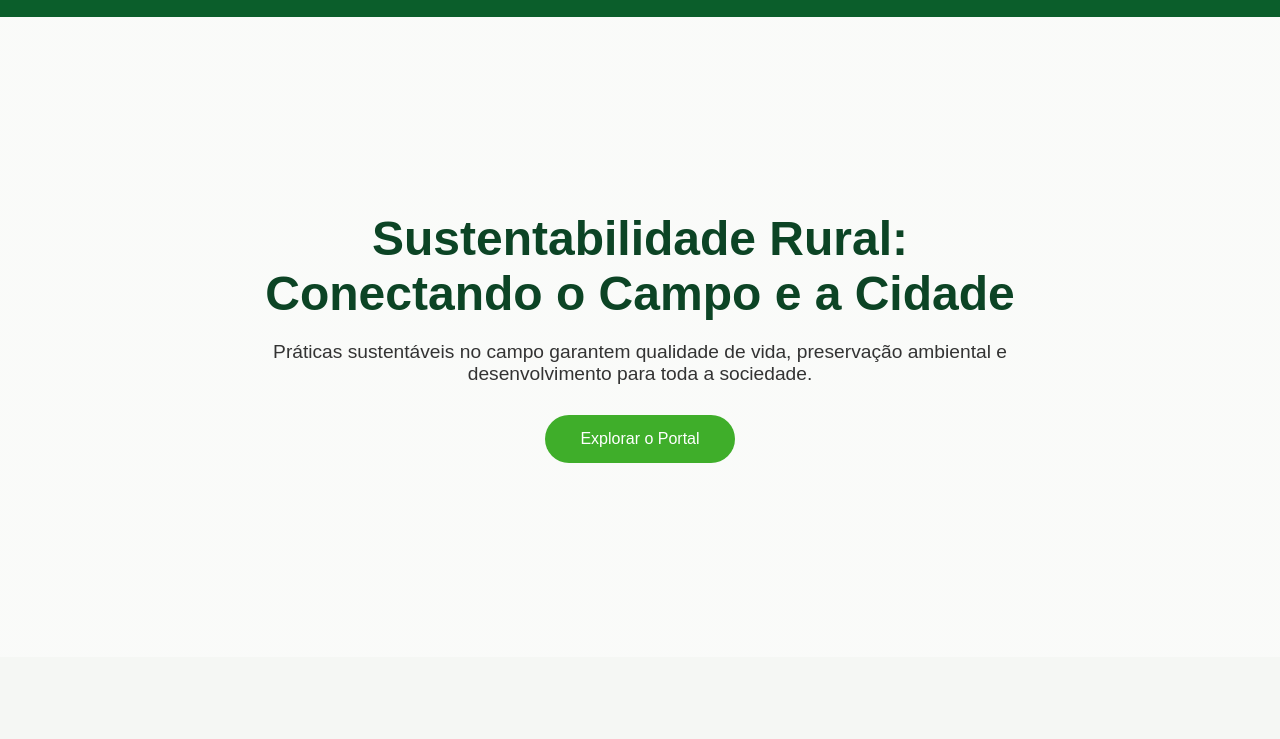
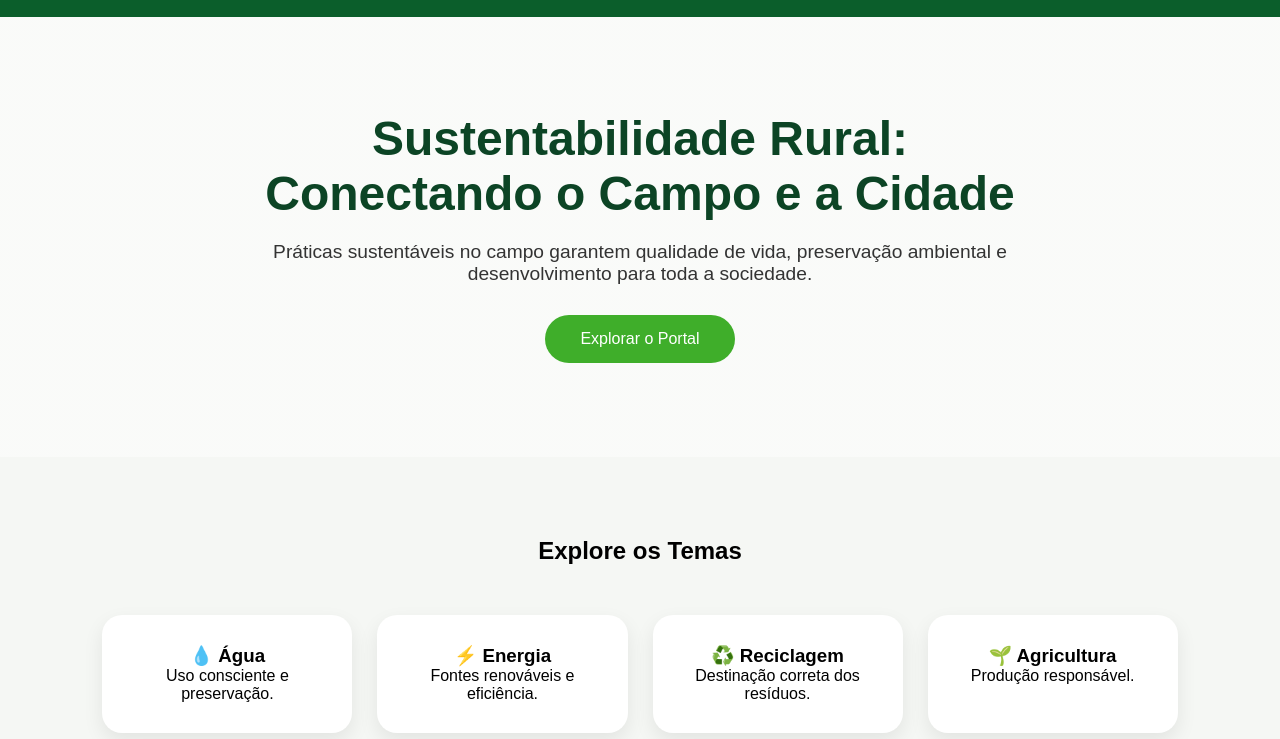
Before and after one commit to Fiuza-Devschools/AGRINHO-2026, a plain HTML site: page index.html in a window 1280 px wide. Shown: the part 42-781 px from the top of the page. Drawn offline with Linux system fonts and the light colour scheme.

Commit message:
unificaçao de pag

```diff
--- a/style.css
+++ b/style.css
@@ -42,7 +42,7 @@ nav a:hover{
 
 .hero{
 
-    height:80vh;
+    min-height:55vh;
 
     background:
     linear-gradient(
```
